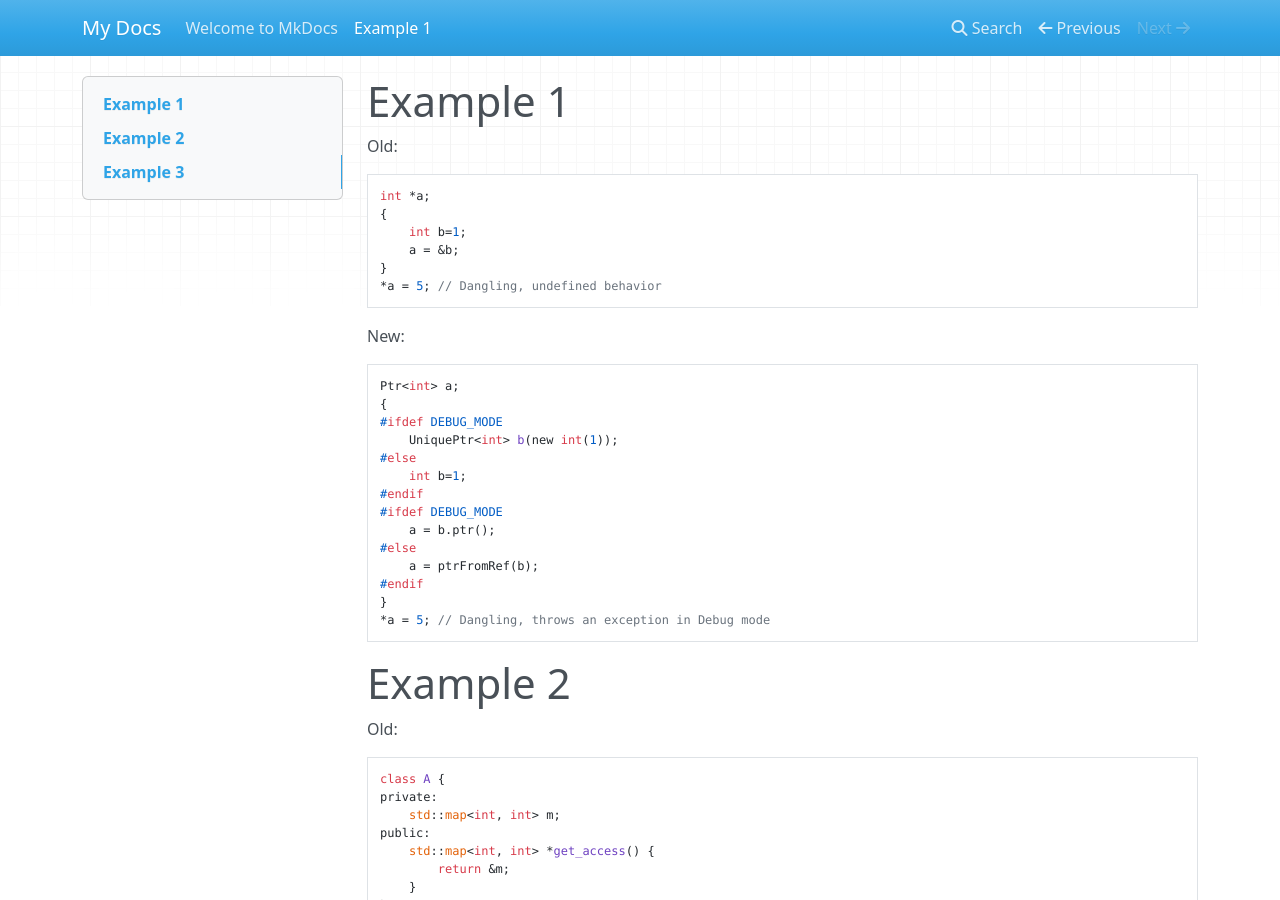
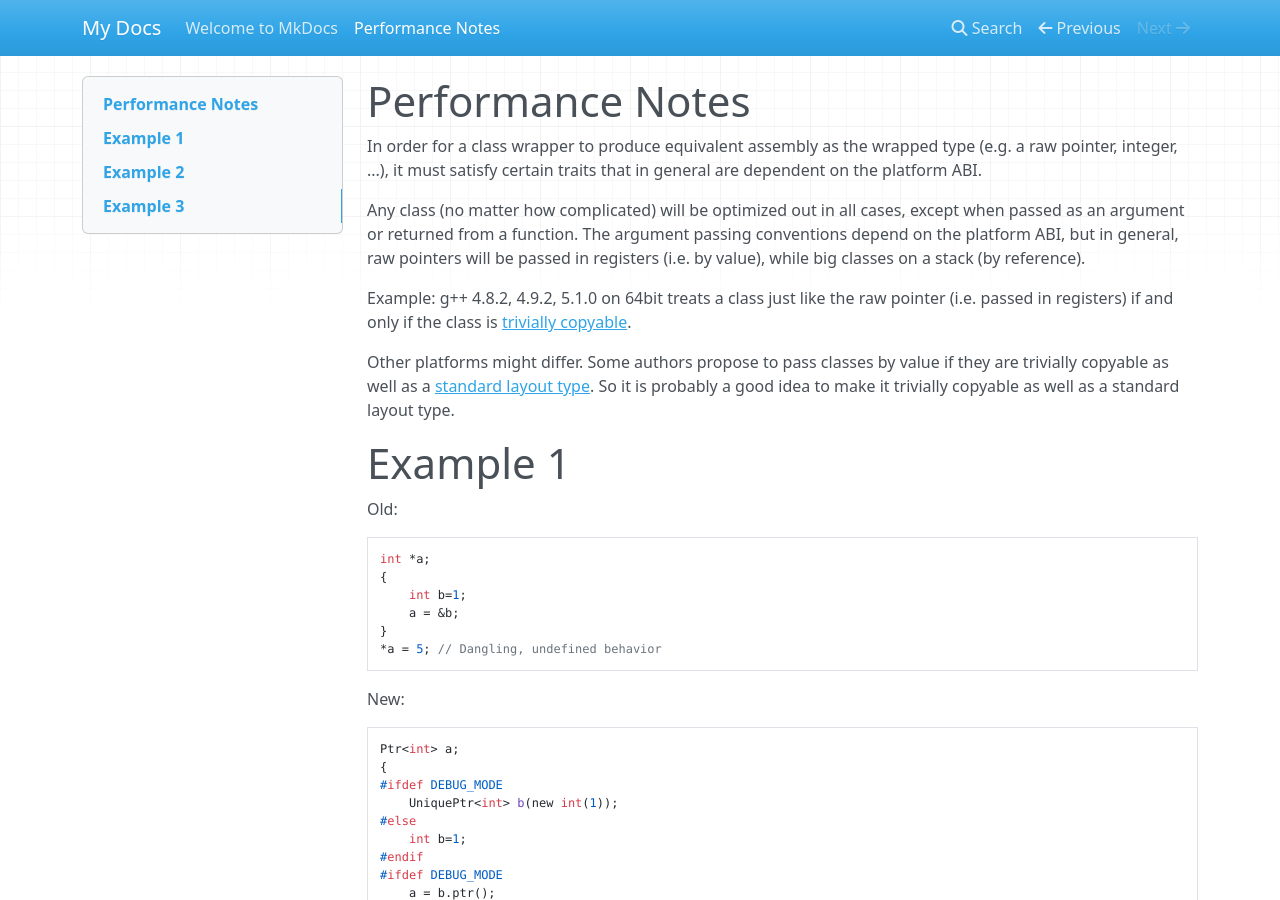
Before and after one commit to certik/cpp_practices, an MkDocs documentation site: the page built from docs/Ptr.md, in a window 1280 px wide and 900 px high. Built offline with MkDocs 1.6.1, drawn with Linux system fonts in a browser that asks for light colours; nearby versions of some CDN libraries.

Commit message:
Add a note about Ptr performance

````diff
--- a/docs/Ptr.md
+++ b/docs/Ptr.md
@@ -1,3 +1,26 @@
+# Performance Notes
+
+In order for a class wrapper to produce equivalent assembly as the wrapped type
+(e.g. a raw pointer, integer, ...), it must satisfy certain traits that in
+general are dependent on the platform ABI.
+
+Any class (no matter how complicated) will be optimized out in all cases,
+except when passed as an argument or returned from a function. The argument
+passing conventions depend on the platform ABI, but in general, raw pointers
+will be passed in registers (i.e. by value), while big classes on a stack (by
+reference).
+
+Example: g++ 4.8.2, 4.9.2, 5.1.0 on 64bit treats a class just like the raw
+pointer (i.e. passed in registers) if and only if the class is
+[trivially
+copyable](http://en.cppreference.com/w/cpp/concept/TriviallyCopyable).
+
+Other platforms might differ. Some authors propose to pass classes by value if
+they are trivially copyable as well as a [standard layout
+type](http://en.cppreference.com/w/cpp/concept/StandardLayoutType). So it is
+probably a good idea to make it trivially copyable as well as a standard layout
+type.
+
 # Example 1
 Old:
 ```c++
````
